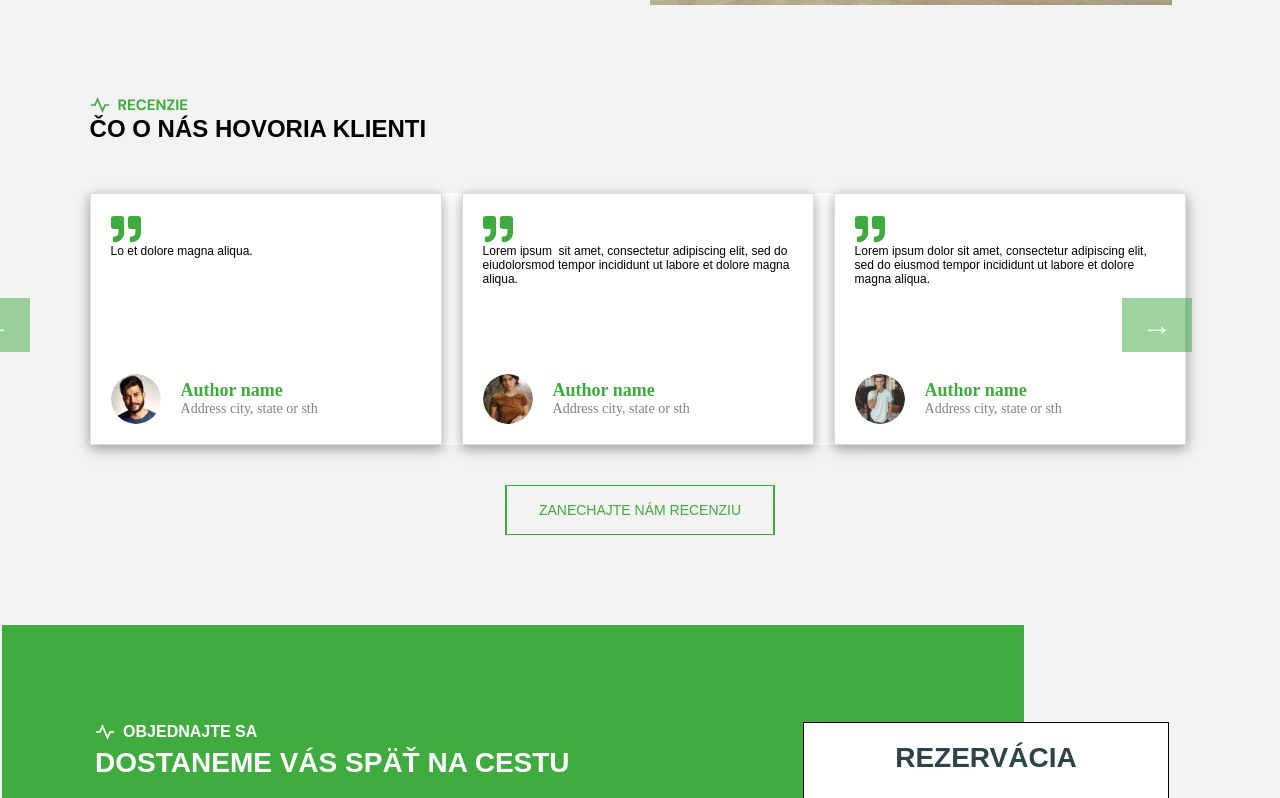
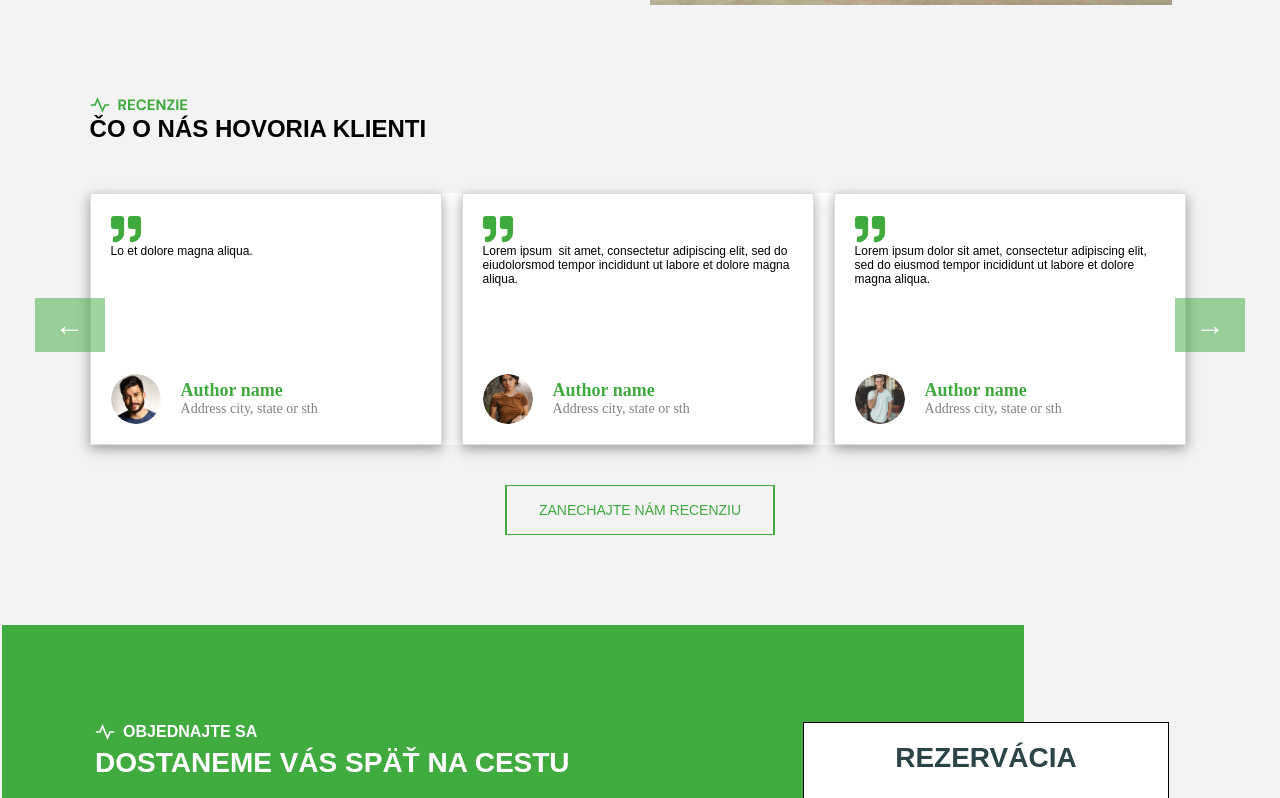
Before and after one commit to dzuris/autoflex, a React (Create React App) app in the folder autoflex/: page /home in a window 1280 px wide. Shown: the part 2183-2981 px from the top of the page. Built offline with nearby package versions, Linux system fonts and the light colour scheme; a web font is replaced by a local one.

Commit message:
Update review.css

```diff
--- a/autoflex/src/css/review.css
+++ b/autoflex/src/css/review.css
@@ -156,12 +156,12 @@
 }
 
 .arrow-button:first-child {
-    left: -40px;
+    left: 3%;
     top: -130px;
 }
 
 .arrow-button:last-child {
-    right: -40px;
+    left: 102%;
     top: -130px;
 }
 
```
